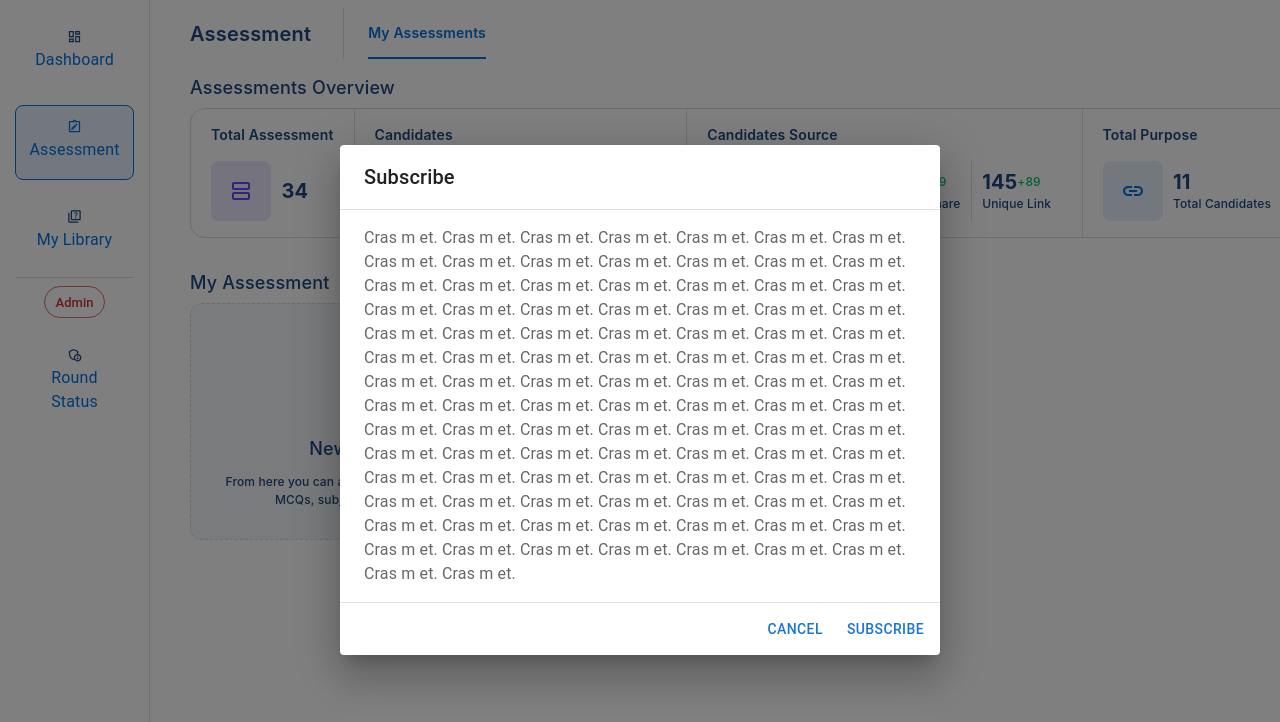
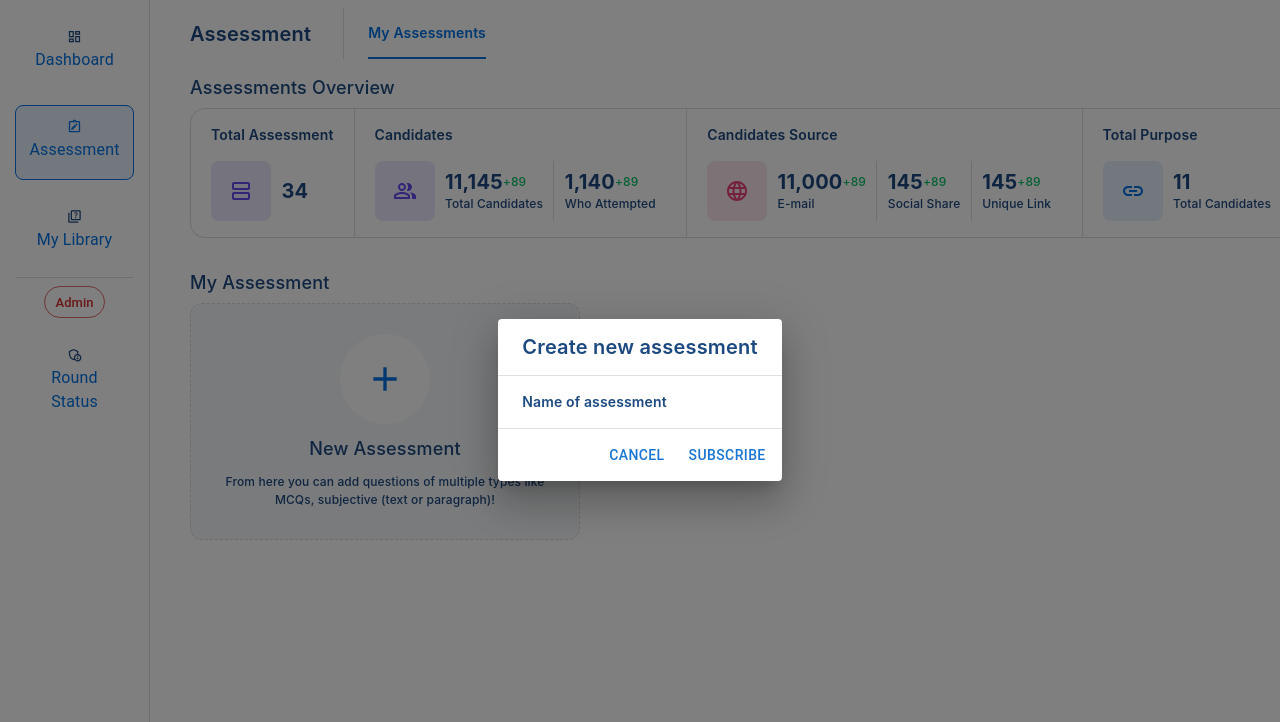
Before and after one commit to Anirudhece/unstopable, a React (Vite) app: page /Assessment in a window 1280 px wide. Both pictures are taken after a click on the element 385 px from the left and 421 px from the top of the page. Shown: the top 722 px of the page. Built offline with nearby package versions, Linux system fonts and the light colour scheme.

Commit message:
modal.0.1

```diff
--- a/src/components/assessmentOverview/Modal.jsx
+++ b/src/components/assessmentOverview/Modal.jsx
@@ -5,6 +5,8 @@ import DialogActions from "@mui/material/DialogActions";
 import DialogContent from "@mui/material/DialogContent";
 import DialogContentText from "@mui/material/DialogContentText";
 import DialogTitle from "@mui/material/DialogTitle";
+import { Box, Typography } from "@mui/material";
+import Heading from '../../components/assessmentOverview/Heading'
 
 import { useDispatch, useSelector } from "react-redux";
 import { modalReducer } from "../../store/slices/addAssignmentReducer";
@@ -15,9 +17,9 @@ export default function Modal() {
   const scroll = "body";
 
   const handleClose = (e) => {
-    e.preventDefault() ;
+    e.preventDefault();
     dispatch(modalReducer({ isOpen: false }));
-    console.log(isOpen)
+    console.log(isOpen);
   };
 
   const descriptionElementRef = useRef(null);
@@ -32,22 +34,39 @@ export default function Modal() {
 
   return (
     <div>
-      {/* <Button onClick={handleClickOpen('body')}>scroll=body</Button> */}
       <Dialog
         open={isOpen}
-        onClose={(e)=>{handleClose(e)}}
+        onClose={(e) => {
+          handleClose(e);
+        }}
         scroll={scroll}
         aria-labelledby="scroll-dialog-title"
         aria-describedby="scroll-dialog-description"
       >
-        <DialogTitle id="scroll-dialog-title">Subscribe</DialogTitle>
+        <DialogTitle id="scroll-dialog-title">
+          <Typography
+            sx={{
+              color: "var(--text-100, #1C4980)",
+              textAlign: "center",
+              fontFamily: "Inter",
+              fontSize: "1.25rem",
+              fontStyle: "normal",
+              fontWeight: "600",
+              lineHeight: "normal",
+            }}
+          >
+            Create new assessment
+          </Typography>
+        </DialogTitle>
         <DialogContent dividers={scroll === "body"}>
           <DialogContentText
             id="scroll-dialog-description"
             ref={descriptionElementRef}
             tabIndex={-1}
           >
-            {[...new Array(100)].map(() => `Cras m et.`).join("\n")}
+            <Box>
+              <Heading value='Name of assessment' />
+            </Box>
           </DialogContentText>
         </DialogContent>
         <DialogActions>
```
Also changed, not shown: src/components/assessmentOverview/InputText.jsx (added).
